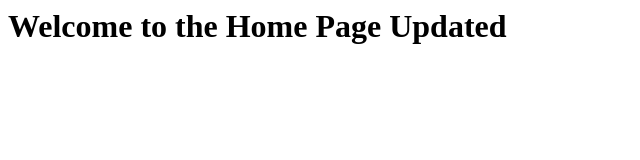
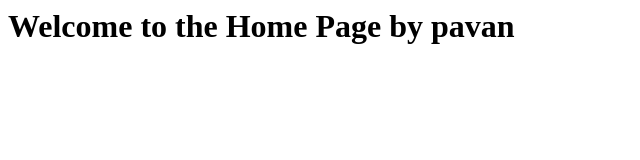
Before and after one commit to Jashuva-D/Library, a plain HTML site: page index.html in a window 1280 px wide. Shown: the full height of the page, 0-640 px from the left. Drawn offline with Linux system fonts and the light colour scheme.

Commit message:
updated index.html file by pavan

```diff
--- a/index.html
+++ b/index.html
@@ -1,6 +1,6 @@
 <html>
   <head></head>
   <body>
-    <h1>Welcome to the Home Page Updated</h1>
+    <h1>Welcome to the Home Page by pavan</h1>
   </body>
 </html>
```
